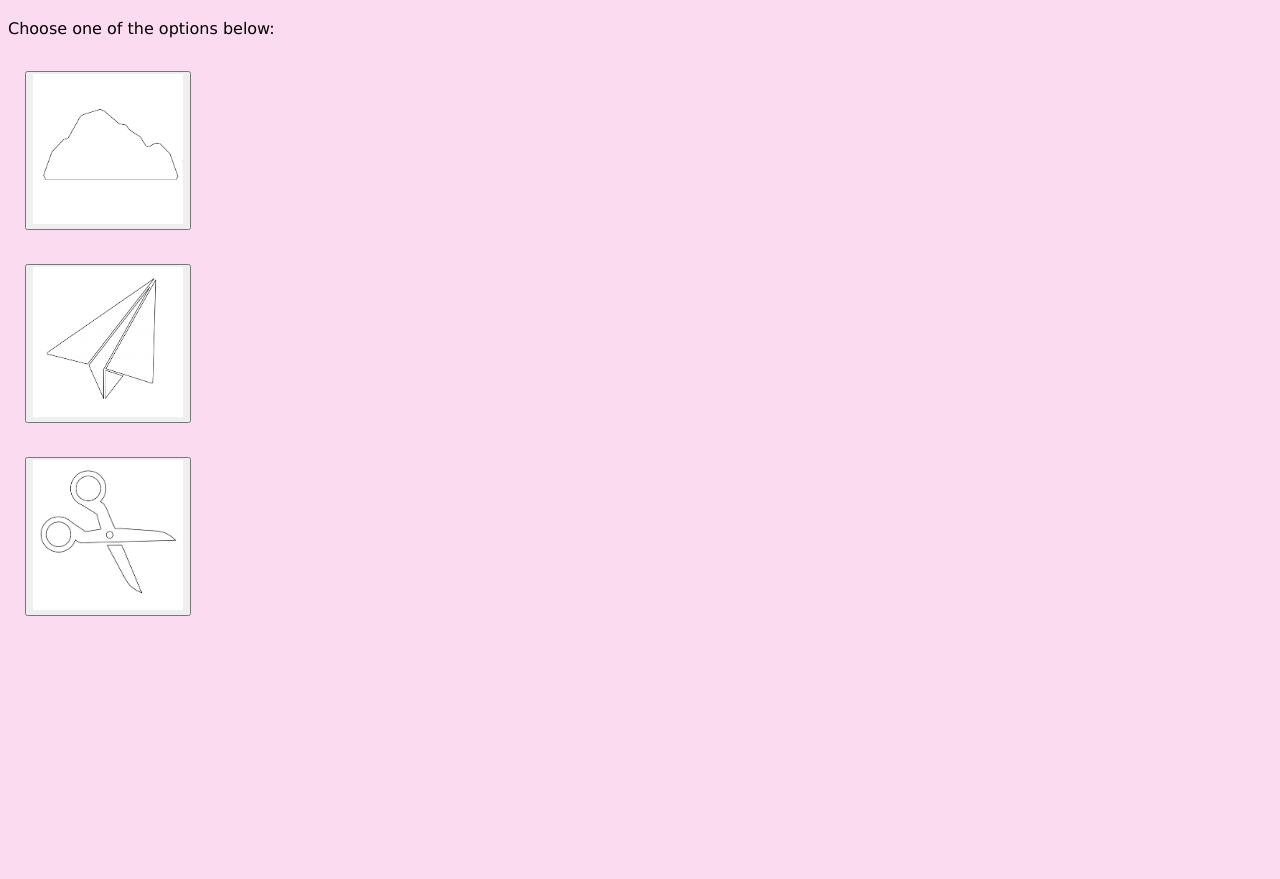
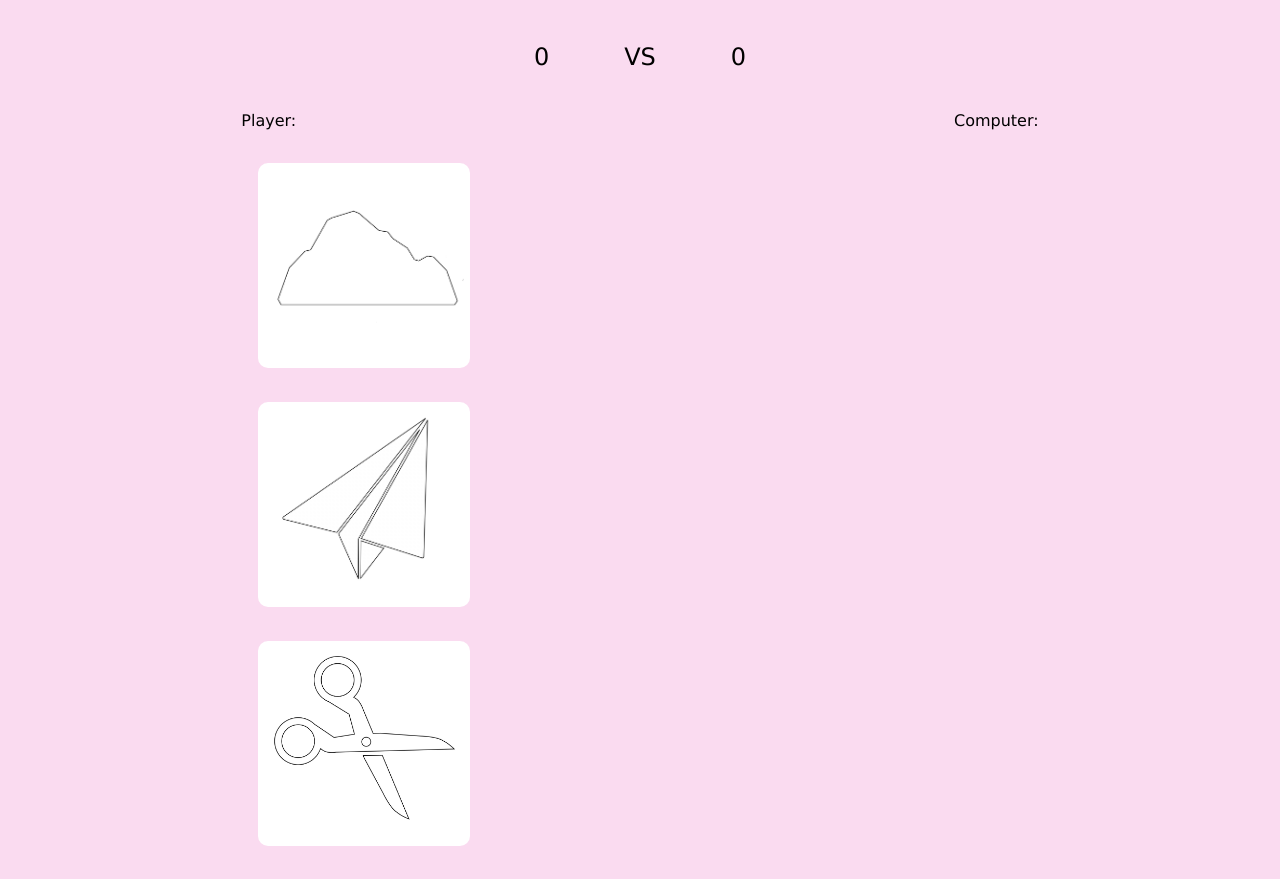
Before and after one commit to cxscx/rock-paper-scissors, a plain HTML site: page index.html in a window 1280 px wide. Shown: the part 62-941 px from the top of the page. Before the commit the page ends 800 px from the top, so only its background shows below. Drawn offline with Linux system fonts and the light colour scheme.

Commit message:
Added score counter
score counter at the top and some more spacing

```diff
--- a/index.html
+++ b/index.html
@@ -12,10 +12,17 @@
         <h1>Rock Paper Scissors</h1>
     </div>
 
-    <div class = "prompt"><p>Choose one of the options below:</p></div>
+    <div class = score>
+        <p id = "player-score">0</p>
+        <p>VS</p>
+        <p id = "computer-score">0</p>
+    </div>
+
+    <!-- <div class = "prompt"><p>Choose one of the options below:</p></div> -->
 
     <div class = "choices-section">
         <div class = "player-choices">
+            <p>Player:</p>
             <!-- <button id = "player-rock">Rock</button>
             <button id = "player-paper">Paper</button>
             <button id = "player-scissors">Scissors</button> -->
@@ -25,6 +32,7 @@
         </div>
 
         <div class = "computer">
+            <p>Computer:</p>
             <p id = 'computer-choice'></p>
         </div>
 </div>
--- a/script.js
+++ b/script.js
@@ -1,6 +1,6 @@
+let playerSelection;
 let computerScore = 0;
 let playerScore = 0;
-let playerSelection;
 const choices = ["rock", "paper", "scissors"];
 const readyToPlay = document.getElementById('player-choices')
 const btnRock = document.getElementById('player-rock');
@@ -8,6 +8,7 @@ const btnPaper = document.getElementById('player-paper');
 const btnScissors = document.getElementById('player-scissors');
 const computerChoice = document.getElementById('computer-choice')
 const playerChoice = document.getElementsByClassName('player-choices')
+
 
 btnRock.addEventListener("click", () => {
     const computerSelection = getComputerChoice();
@@ -41,14 +42,24 @@ function checkWinner(playerSelection, computerSelection) {
     (playerSelection === choices[1] && computerSelection === choices[0])||
     (playerSelection === choices[2] && computerSelection === choices[1])){
         document.getElementById('result').innerHTML = "You Win!";
+        playerScore++
+        document.getElementById('player-score').innerHTML = `${playerScore}`;
     } else if (playerSelection === computerSelection) {
-        document.getElementById('result').innerHTML = "A Tie!"
+        document.getElementById('result').innerHTML = "A Tie!";
     } else {
-        document.getElementById('result').innerHTML = "You Lose!"
+        document.getElementById('result').innerHTML = "You Lose!";
+        computerScore++
+        document.getElementById('computer-score').innerHTML = `${computerScore}`;
     }
 }
 
-
+// function updateScore(checkWinner){
+//     if(checkWinner === "Player") {
+//         playerScore++
+//     } else if (checkWinner === "Computer"){
+//         computerScore++
+//     }
+// }
 
 // function checkWinner(playerSelection, computerSelection) {
 //     getComputerChoice()
--- a/style.css
+++ b/style.css
@@ -6,11 +6,25 @@ body{
     color:rgb(0, 68, 204);
     text-align:center;
 }
+
+.score{
+    font-size:x-large;
+    display:flex;
+    flex-direction:row;
+    justify-content:center;
+}
+
+#player-score,
+#computer-score{
+    margin-right:75px;
+    margin-left:75px;
+}
+
 .choices-section{
     display:flex;
     flex-wrap: wrap;
     flex-direction: row;
-    justify-content: space-between;
+    justify-content:space-around;
 }
 
 .player-choices{
@@ -21,11 +35,13 @@ body{
 
 .player-choices button{
     margin:17px;
+    background-color:white;
+    border:none;
+    border-radius: 10px;
 }
-
 
 
 .player-choices img {
     background-color:blanchedalmond;
-    max-height: 150px;
+    max-height: 200px;
 }
```
